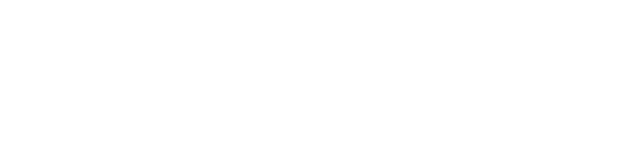
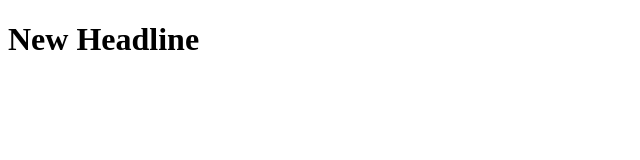
Before and after one commit to Ar1stotele/Ar1stotele, a plain HTML site: page index.html in a window 1280 px wide. Shown: the whole page, without its empty margins (0-640 px from the left). Drawn offline with Linux system fonts and the light colour scheme.

Commit message:
added New Head

```diff
--- a/index.html
+++ b/index.html
@@ -7,6 +7,6 @@
     <title>TBC FrontEnd Course</title>
 </head>
 <body>
-
+    <h1> New Headline</h1>
 </body>
 </html>
```
